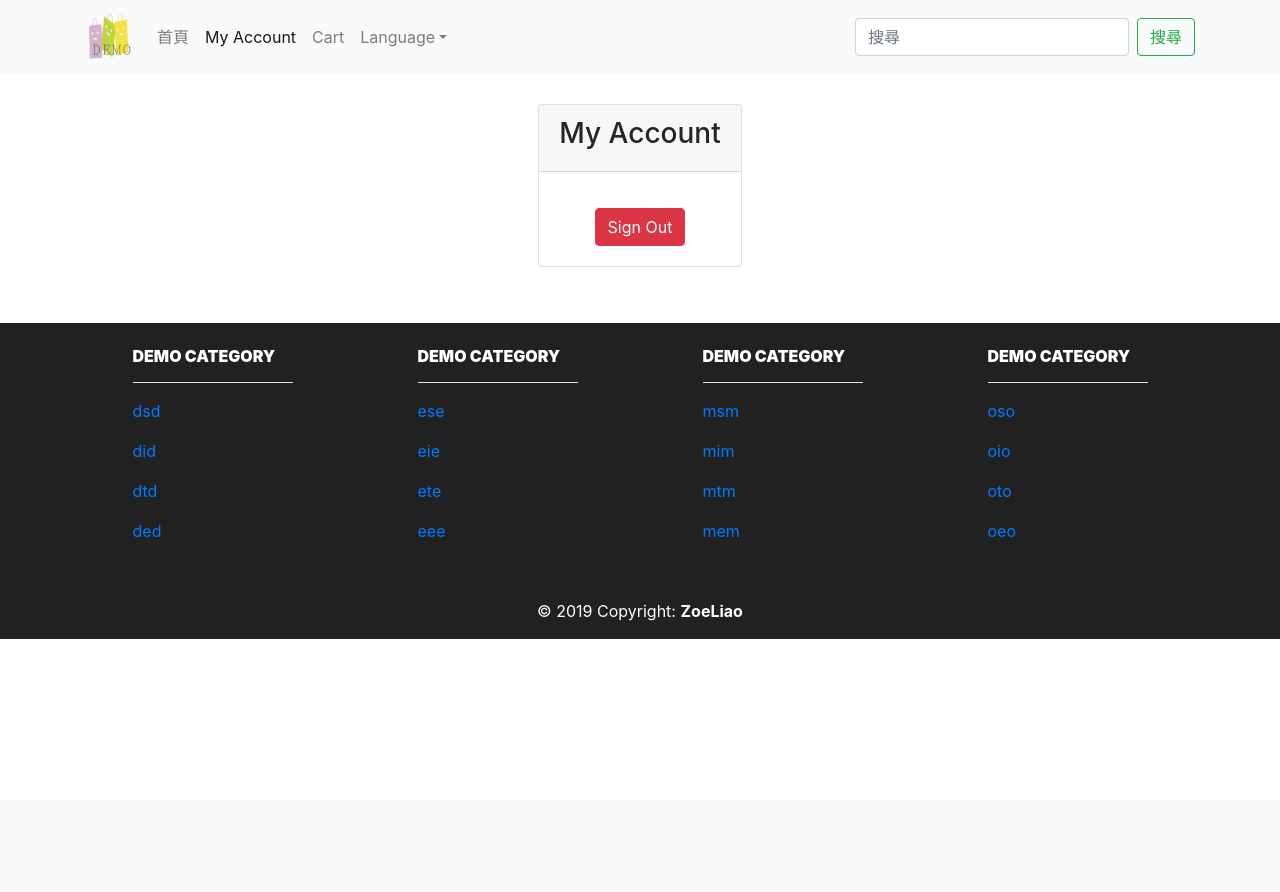
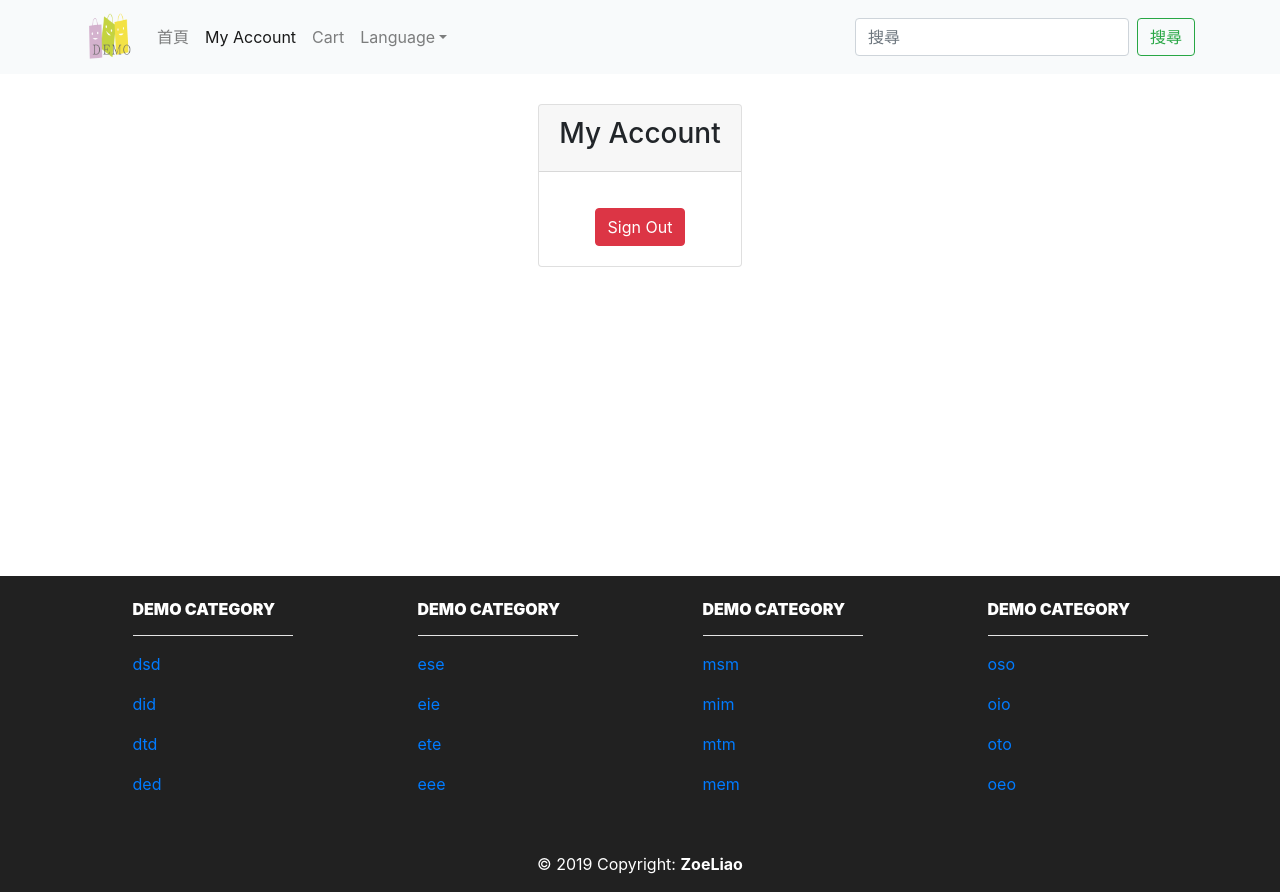
Before and after one commit to ZoeLiao/python-Django-demo, a Django app: page /zh-hant/accounts/profile/ in a window 1280 px wide. Before the commit the page ends 639 px from the top, so only its background shows below. Run offline with Django 3.2, Linux system fonts and the light colour scheme; the visitor is signed in with stand-in values (Sample User, id 1); parts of the project's set-up code (start-up, migrations or seed data) failed here and were passed over; some libraries are stand-ins or nearby versions.

Commit message:
Add min-height

```diff
--- a/demo/static/css/base.css
+++ b/demo/static/css/base.css
@@ -101,3 +101,11 @@
     display: block;
     width: 100%;
 }
+
+.min-height-30 {
+    min-height: 30vh;
+}
+
+.min-height-60 {
+    min-height: 60vh;
+}
--- a/demo/templates/cart/detail.html
+++ b/demo/templates/cart/detail.html
@@ -13,7 +13,7 @@
 {% block content %}
 <div class="container-fluid px-5 mt-5">
     <h1>{% trans "Your shopping cart" %}</h1>
-    <table class="table table-responsive table-hover mt-3">
+    <table class="table table-responsive table-hover mt-3 min-height-30">
         <thead>
             <tr class="table-Warning">
                 <th>{% trans "Image" %}</th>
--- a/demo/templates/orders/order/created.html
+++ b/demo/templates/orders/order/created.html
@@ -17,6 +17,7 @@
         <div id="fb-root"></div>
         <div class="fb-share-button" data-href="{{ WEBSITE_URL }}" data-layout="button_count" data-size="large"><a target="_blank" href="https://www.facebook.com/sharer/sharer.php?u=https%3A%2F%2Fdevelopers.facebook.com%2Fdocs%2Fplugins%2F&amp;src=sdkpreparse" class="fb-xfbml-parse-ignore">{% trans "Share" %}</a></div>
     </div>
+</div>
 {% endblock %}
 
 {% block extra_script %}
--- a/demo/templates/shop/base.html
+++ b/demo/templates/shop/base.html
@@ -102,7 +102,7 @@
     </nav>
     <!--/ navbar -->
 
-    <div id="content" class="mt-5 py-2">
+    <div id="content" class="mt-5 py-2 min-height-60">
         {% block content %}
         {% endblock %}
     </div>
--- a/demo/templates/shop/homepage.html
+++ b/demo/templates/shop/homepage.html
@@ -96,7 +96,7 @@
 <!-- jumbotron - Contact Me -->
 <div class="jumbotron jumbotron-fluid mt-5 text-center demo-blue padding-bottom-sm">
     <div class="container">
-        <h1 class="display-5">Contact Me</h1>
+        <h1 class="display-5">{% trans "Contact Me" %}</h1>
         <div class="row mt-4">
             <div class="col-3" title="github">
                 <a href="https://github.com/ZoeLiao">
```
Also changed, not shown: demo/locale/zh_Hant/LC_MESSAGES/django.po, 1 other file.
